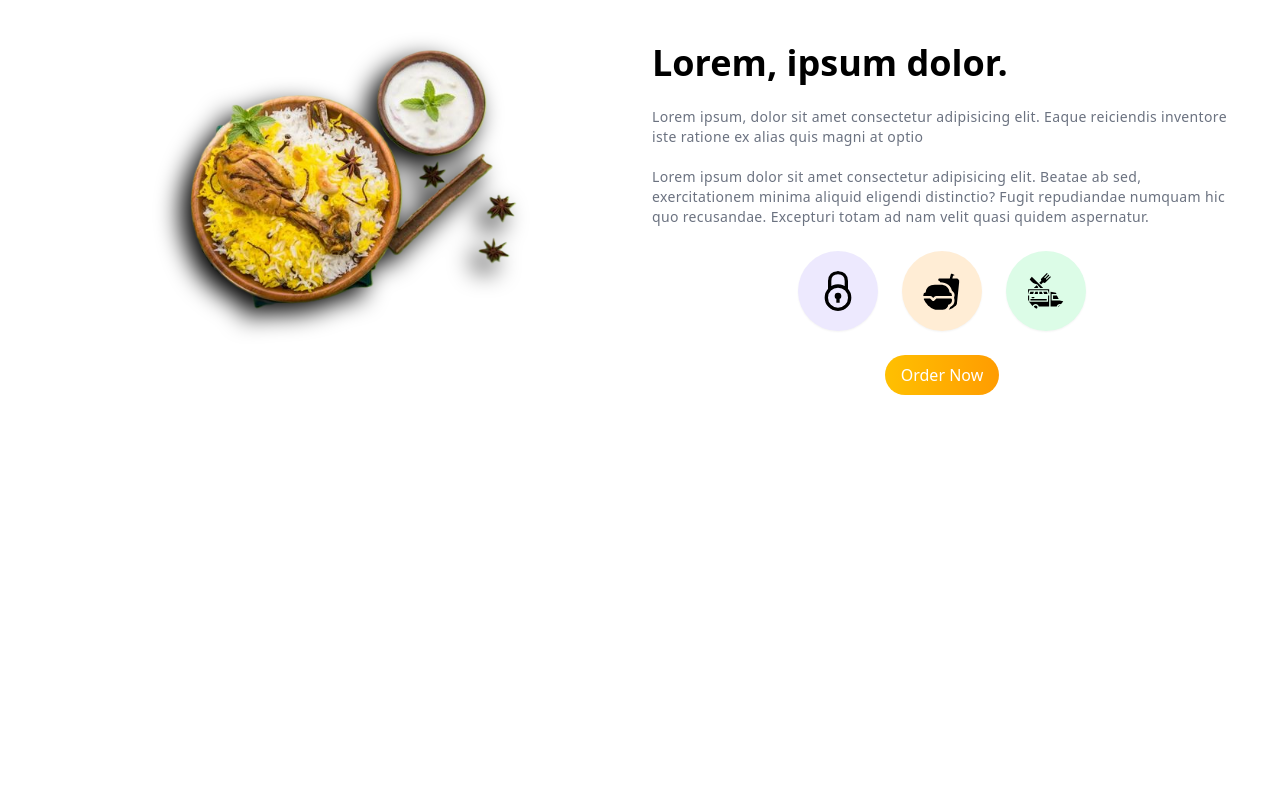
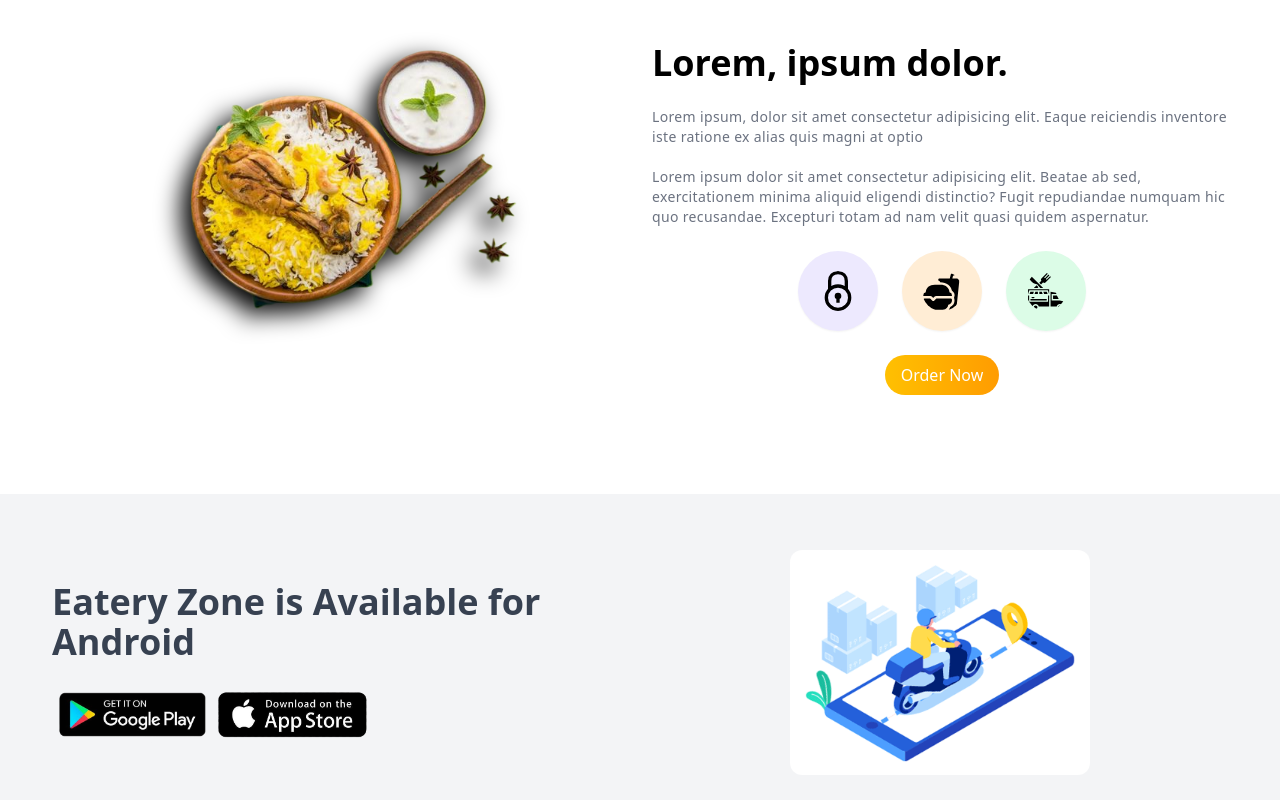
Before and after one commit to SHREY2803/Restaurant-Website, a React (Vite) app: page / in a window 1280 px wide. Shown: the part 1184-1984 px from the top of the page. Before the commit the page ends 1678 px from the top, so only its background shows below. Built offline with nearby package versions, Linux system fonts and the light colour scheme.

Commit message:
Appstore comp used

```diff
--- a/src/App.jsx
+++ b/src/App.jsx
@@ -7,6 +7,7 @@ import Navbar from "./components/Navbar/Navbar";
 import Hero from "./components/Hero/Hero.jsx";
 import Services from "./components/Services/Services.jsx";
 import Banner from "./components/Banner/Banner.jsx";
+import AppStore from "./components/AppStore/AppStore.jsx";
 
 
 function App() {
@@ -18,6 +19,7 @@ function App() {
       <Hero />
       <Services />
       <Banner />
+      <AppStore />
     </div>
   )
 }
```
